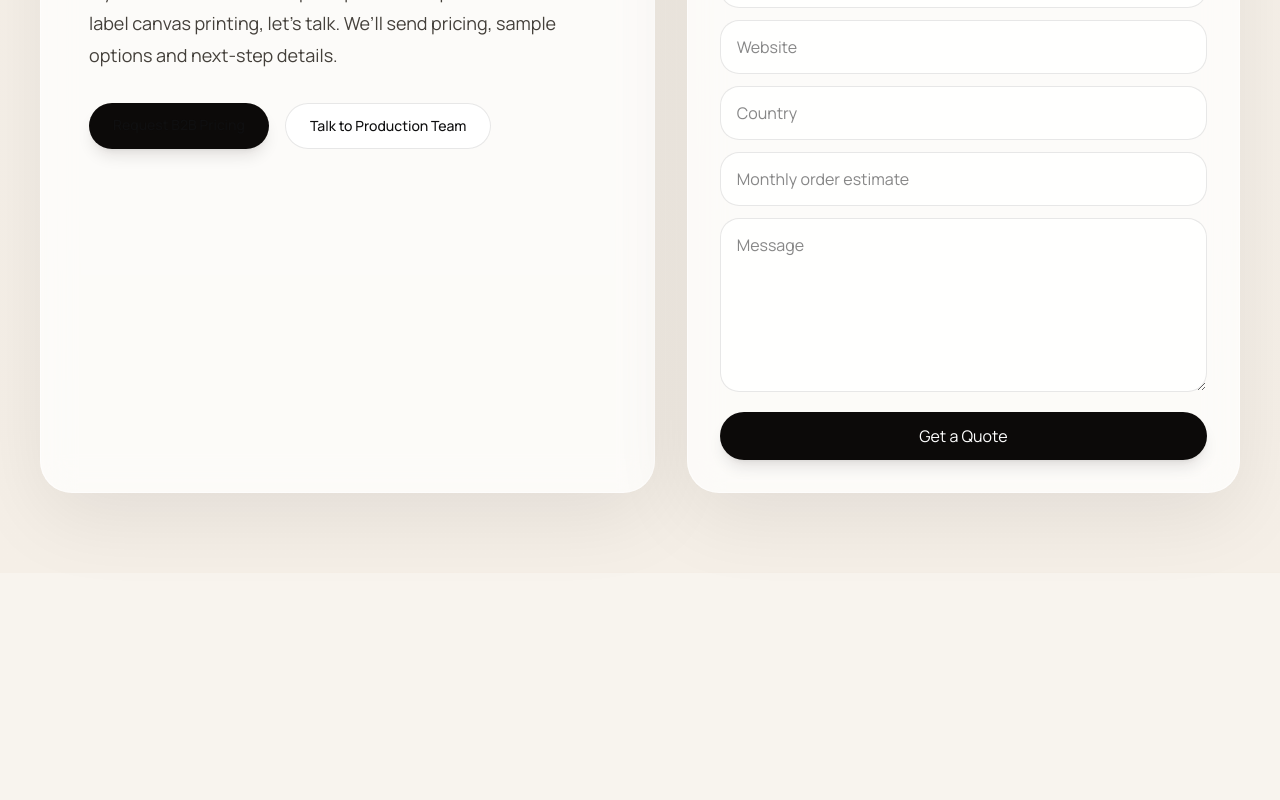
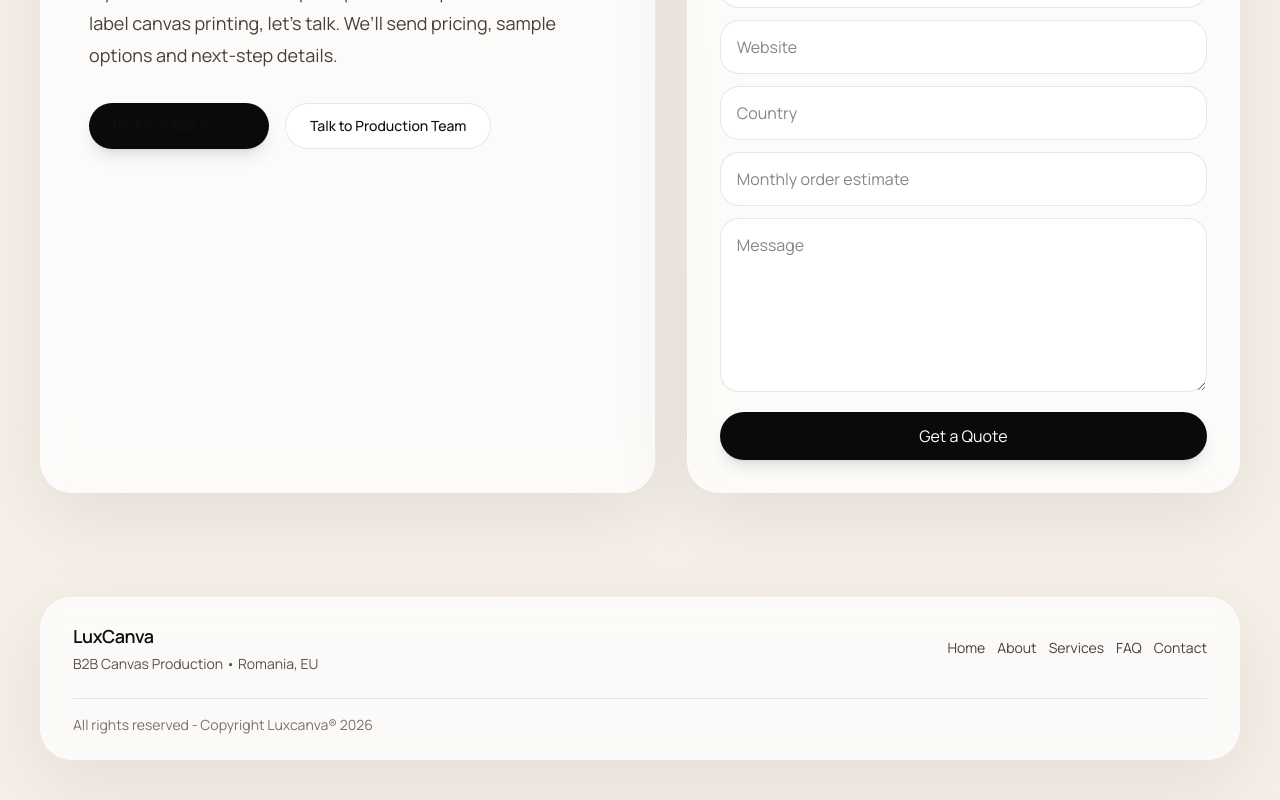
Before and after one commit to Revadorev/luxcanva, a Next.js app: page / in a window 1280 px wide. Shown: the part 4671-5471 px from the top of the page. Before the commit the page ends 5244 px from the top, so only its background shows below. Built offline with nearby package versions, Linux system fonts and the light colour scheme; a web font is replaced by a local one.

Commit message:
Add global footer with copyright

```diff
--- a/src/app/page.tsx
+++ b/src/app/page.tsx
@@ -1,4 +1,5 @@
 import Link from "next/link";
+import { Footer } from "@/components/Footer";
 
 const content = {
   en: {
@@ -302,6 +303,7 @@ export default async function Home({
           </div>
         </div>
       </section>
+      <Footer lang={lang} />
     </main>
   );
 }
--- /dev/null
+++ b/src/components/Footer.tsx
@@ -0,0 +1,26 @@
+import Link from "next/link";
+
+export function Footer({ lang = "en" }: { lang?: "en" | "ro" }) {
+  return (
+    <footer className="px-6 pb-10 pt-6 lg:px-10">
+      <div className="mx-auto max-w-7xl rounded-[2rem] border border-white/40 bg-white/70 px-6 py-6 shadow-[0_24px_80px_rgba(20,20,20,0.08)] backdrop-blur-sm lg:px-8">
+        <div className="flex flex-col gap-4 md:flex-row md:items-center md:justify-between">
+          <div>
+            <div className="text-lg font-semibold tracking-tight">LuxCanva</div>
+            <div className="mt-1 text-sm text-stone-600">B2B Canvas Production • Romania, EU</div>
+          </div>
+          <div className="flex flex-wrap gap-3 text-sm text-stone-700">
+            <Link href={`/?lang=${lang}`}>Home</Link>
+            <Link href={`/about?lang=${lang}`}>About</Link>
+            <Link href={`/services?lang=${lang}`}>Services</Link>
+            <Link href={`/faq?lang=${lang}`}>FAQ</Link>
+            <Link href={`/contact?lang=${lang}`}>Contact</Link>
+          </div>
+        </div>
+        <div className="mt-6 border-t border-stone-900/10 pt-4 text-sm text-stone-500">
+          All rights reserved - Copyright Luxcanva® 2026
+        </div>
+      </div>
+    </footer>
+  );
+}
```
